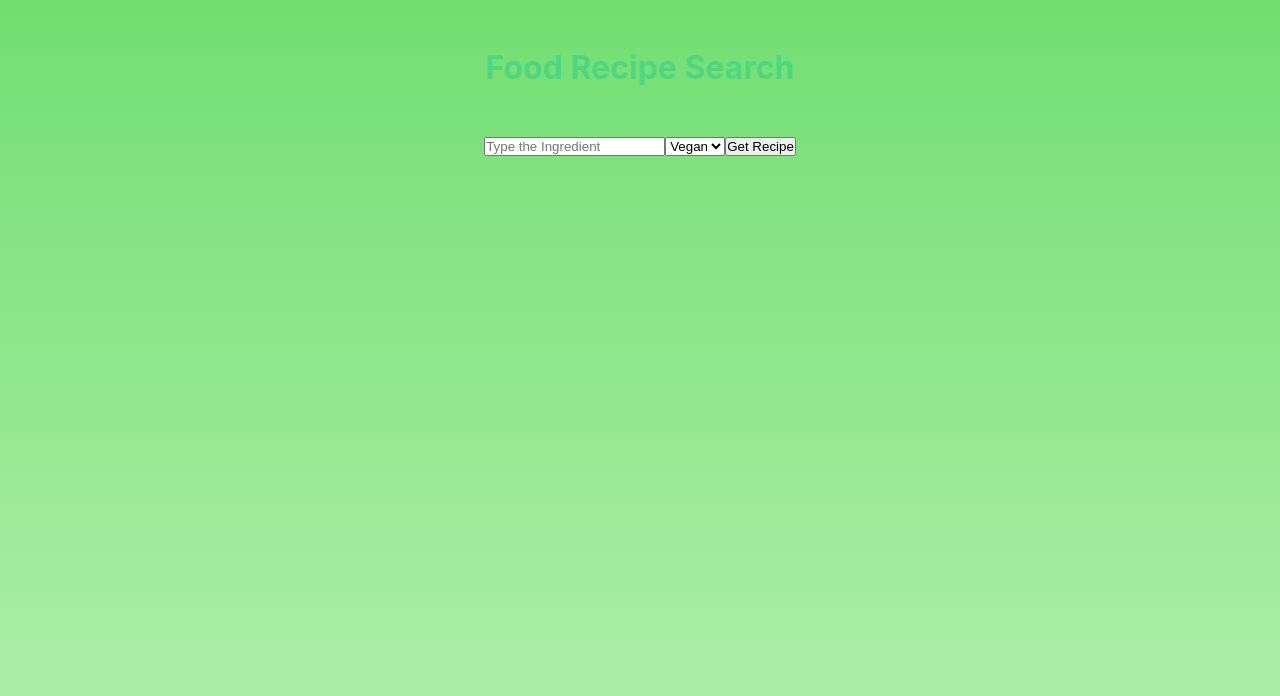
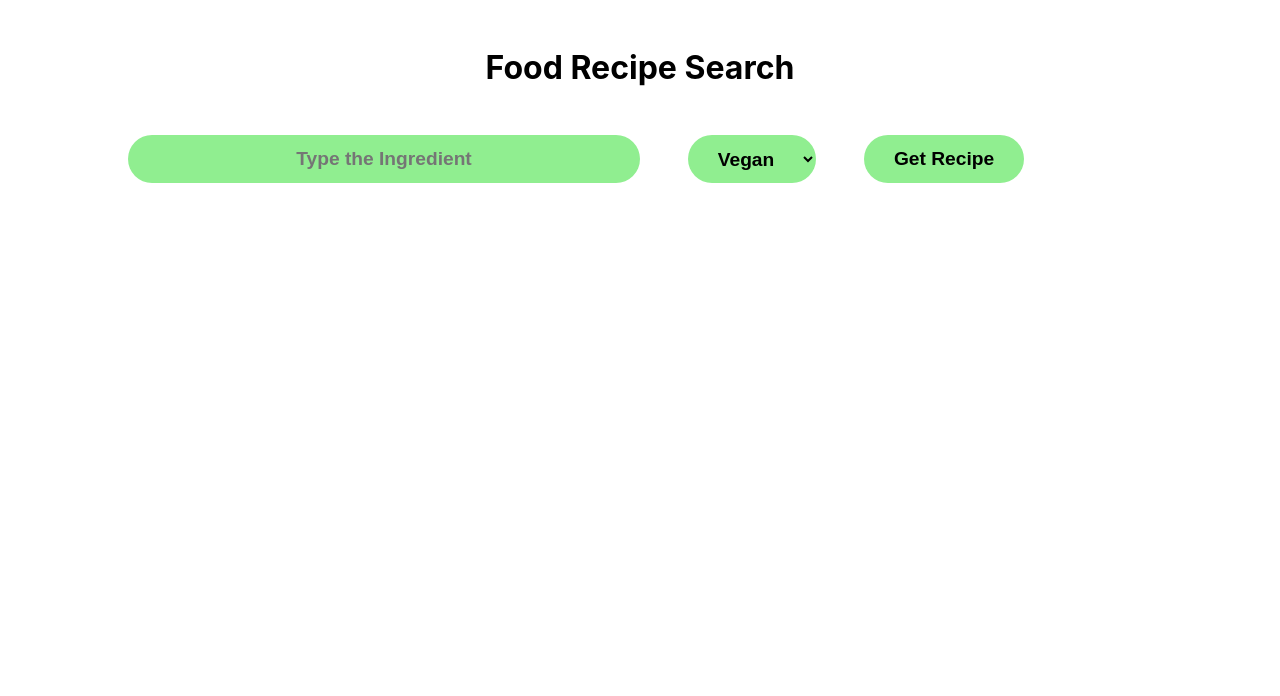
Before and after one commit to sgujuluva/food-recipe-app, a React (Create React App) app: page / in a window 1280 px wide. Shown: the top 696 px of the page. Built offline with nearby package versions, Linux system fonts and the light colour scheme.

Commit message:
form styled

```diff
--- a/src/App.css
+++ b/src/App.css
@@ -6,10 +6,8 @@
 body{
   width:100vw;
   height:100vh;
-  background: linear-gradient(#71de71, #b5f1af);
 }
 .recipe-content{
-
   display:flex;
   flex-direction: column;
   justify-content: center;
@@ -17,9 +15,37 @@ body{
 }
 .recipe-content h1{
   padding:3rem;
-  color:#4ED681;
-
 }
-.receipe-content form{
-
+.recipe-content form{
+  width:80%;
+  height:3rem;
+  display: flex;
 }
+input{
+  background-color: lightgreen;
+  width:40vw;
+  border:none;
+  border-radius:25px;
+  text-align: center;
+  font-size: larger;
+  font-weight: 800;
+}
+.ingredient-labels{
+  background-color: lightgreen;
+  width:8rem;
+  border-radius:25px;
+  margin-left: 3rem;
+  text-align: center;
+  border:none;
+  font-size: larger;
+  font-weight: 800;
+}
+button{
+  background-color: lightgreen;
+  width:10rem;
+  margin-left: 3rem;
+  border-radius:25px;
+  border:none;
+  font-size: larger;
+  font-weight: 800;
+}
```
